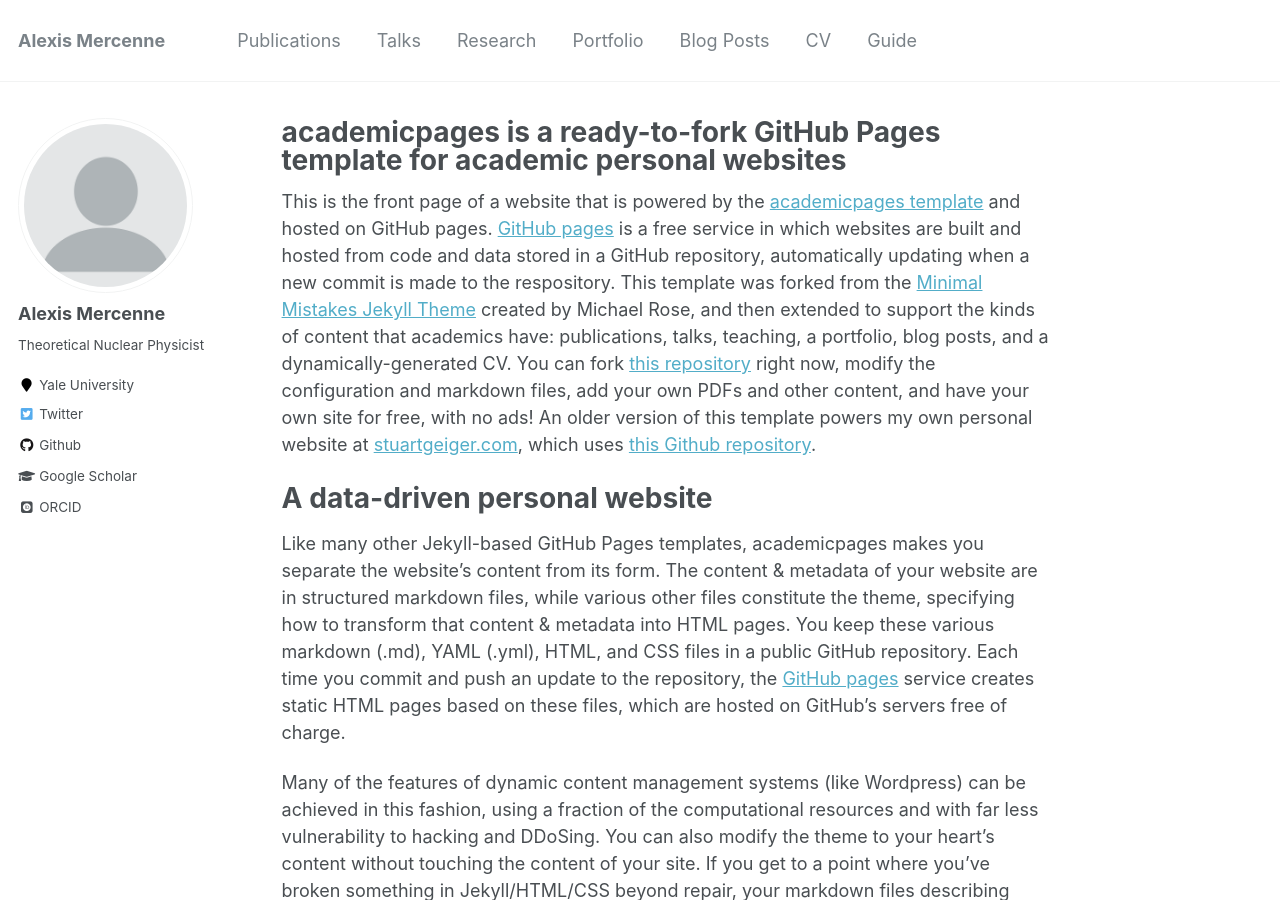
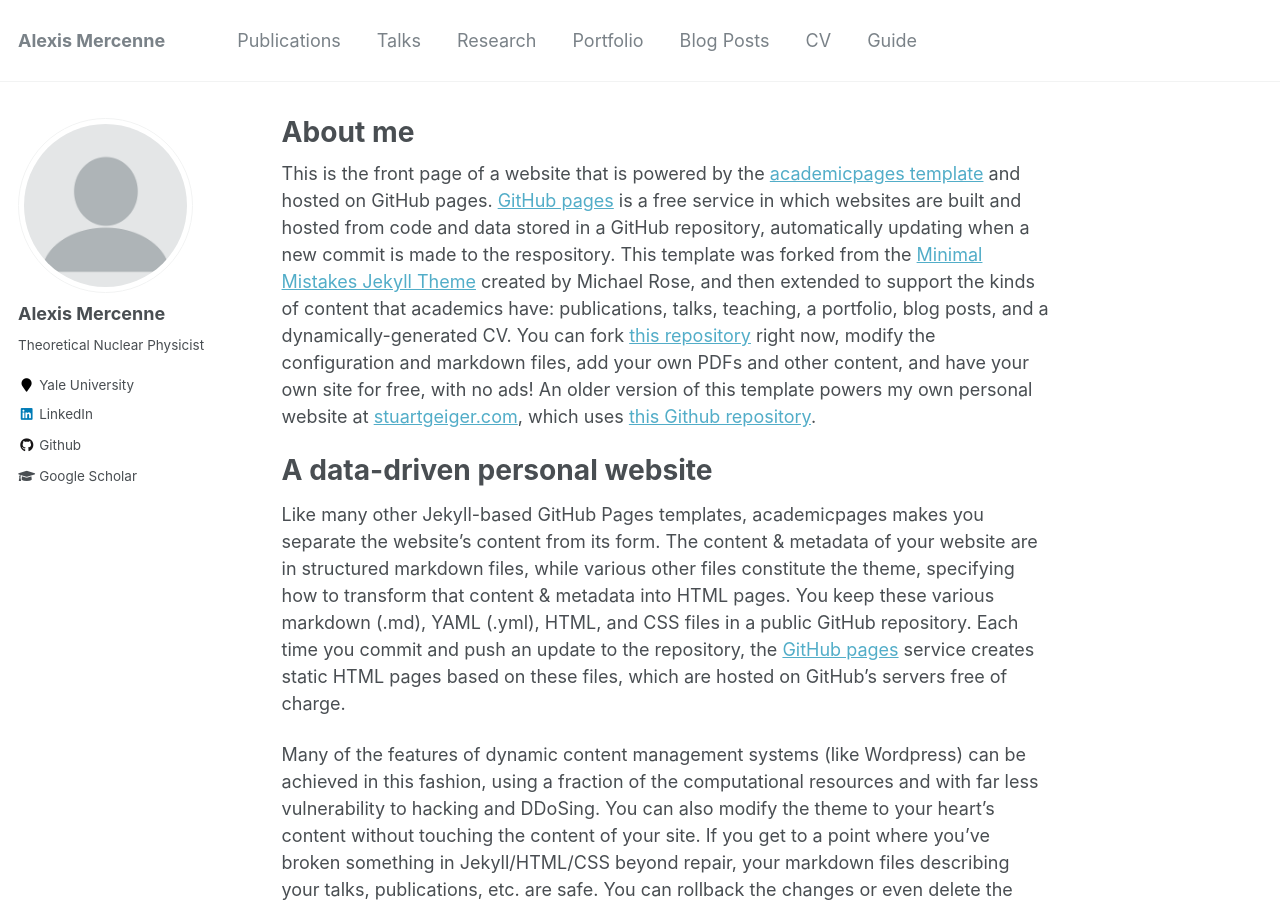
Before and after one commit to amercenne/amercenne.github.io, a Jekyll site: the page built from _pages/about.md, in a window 1280 px wide and 900 px high. Built offline with Jekyll 4.4.1, drawn with Linux system fonts in a browser that asks for light colours; some web fonts are replaced; some of the changed lines change nothing that is shown.

Commit message:
small change about page title

```diff
--- a/_config.yml
+++ b/_config.yml
@@ -102,14 +102,14 @@
   instagram        :
   impactstory      : #"https://profiles.impactstory.org/u/xxxx-xxxx-xxxx-xxxx"
   lastfm           :
-  linkedin         :
-  orcid            : "http://orcid.org/yourorcidurl"
+  linkedin         : "https://www.linkedin.com/in/alexismercenne/"
+  orcid            :
   pinterest        :
   soundcloud       :
   stackoverflow    : # http://stackoverflow.com/users/123456/username
   steam            :
   tumblr           :
-  twitter          : "replacethistwitterhandle"
+  twitter          : #"replacethistwitterhandle"
   vine             :
   weibo            :
   xing             :
--- a/_pages/about.md
+++ b/_pages/about.md
@@ -1,6 +1,6 @@
 ---
 permalink: /
-title: "academicpages is a ready-to-fork GitHub Pages template for academic personal websites"
+title: "About me"
 excerpt: "About me"
 author_profile: true
 redirect_from:
```
